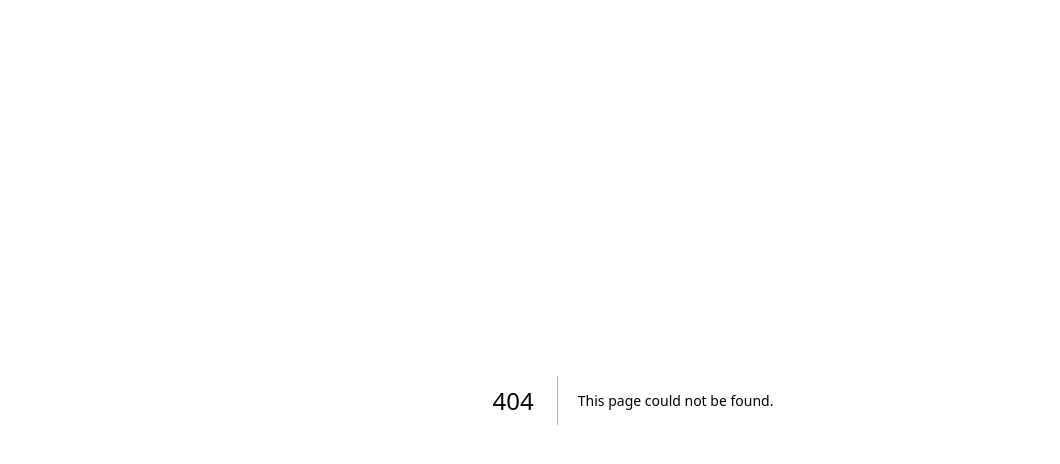
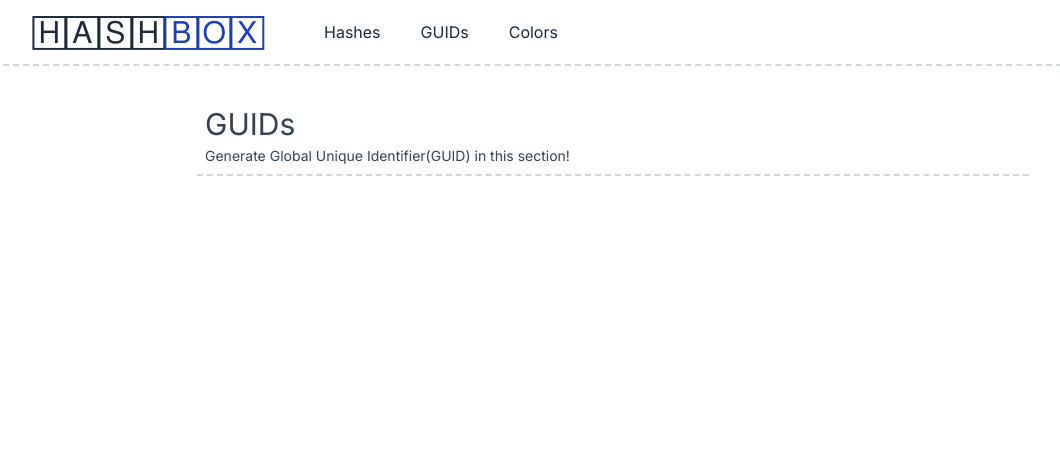
Before and after one commit to gabeFrancisco/hashbox, a Next.js app: page /guids in a window 1280 px wide. Before the commit this address had no page. Shown: the top 464 px of the page, without its empty margins (7-1067 px from the left). Built offline with nearby package versions, Linux system fonts and the light colour scheme.

Commit message:
changed main layout | created SectionTitle component

```diff
--- /dev/null
+++ b/src/app/guids/page.tsx
@@ -0,0 +1,12 @@
+import SectionTitle from '@/components/SectionTitle'
+import React from 'react'
+
+const page = () => {
+  return (
+    <div>
+      <SectionTitle title='GUIDs' subtitle='Generate Global Unique Identifier(GUID) in this section!'/>
+    </div>
+  )
+}
+
+export default page
--- a/src/app/layout.tsx
+++ b/src/app/layout.tsx
@@ -1,22 +1,40 @@
-import './globals.css'
-import type { Metadata } from 'next'
-import { Inter } from 'next/font/google'
+import Header from "@/components/Header";
+import "./globals.css";
+import type { Metadata } from "next";
+import { Inter } from "next/font/google";
+import Script from "next/script";
 
-const inter = Inter({ subsets: ['latin'] })
+const inter = Inter({ subsets: ["latin"] });
 
 export const metadata: Metadata = {
-  title: 'hashBox - Hash Generator',
-  description: 'Generate hashes, GUIDs and much more! A complete dev-friend app!',
-}
+  title: "hashBox - Hash Generator",
+  description:
+    "Generate hashes, GUIDs and much more! A complete dev-friend app!",
+};
 
 export default function RootLayout({
   children,
 }: {
-  children: React.ReactNode
+  children: React.ReactNode;
 }) {
   return (
     <html lang="en">
-      <body className={inter.className}>{children}</body>
+      <Script
+        async
+        src="https://pagead2.googlesyndication.com/pagead/js/adsbygoogle.js?client=ca-pub-2418822760151879"
+        strategy="lazyOnload"
+        crossOrigin="anonymous"
+      />
+      <body className={inter.className}>
+        <Header />
+        <div className="flex flex-row">
+          <div className="flex flex-col items-start w-40"></div>
+          <div className="flex flex-col w-full">
+            {children}
+          </div>
+          <div className="flex flex-col items-end m-5  w-40"></div>
+        </div>
+      </body>
     </html>
-  )
+  );
 }
--- a/src/app/page.tsx
+++ b/src/app/page.tsx
@@ -1,10 +1,11 @@
-import Header from '@/components/Header'
-import Image from 'next/image'
+import SectionTitle from "@/components/SectionTitle";
+import Image from "next/image";
 
 export default function Home() {
   return (
     <div>
-      <Header/>
+      <SectionTitle title="Hashes" subtitle="Generate hashes here!"/>
+
     </div>
-  )
+  );
 }
--- a/src/components/Header.tsx
+++ b/src/components/Header.tsx
@@ -5,12 +5,16 @@ const Header = () => {
   const links = [
     {
       title: "Hashes",
-      link: "/hashes",
+      link: "/",
     },
     {
       title: "GUIDs",
       link: "/guids",
     },
+    {
+      title: "Colors",
+      link: 'colors'
+    }
   ];
   return (
     <header className="flex flex-row items-center w-full border-b-2 border-gray-300 border-dashed">
--- /dev/null
+++ b/src/components/SectionTitle.tsx
@@ -0,0 +1,17 @@
+import React from 'react'
+
+interface SectionTitleProps{
+  title: string;
+  subtitle?: string;
+}
+
+const SectionTitle = (props: SectionTitleProps) => {
+  return (
+    <div className='mx-20 my-10 border-b-2 border-dashed border-gray-300 pb-2 text-gray-700'>
+      <h1 className='text-3xl mx-2'>{props.title}</h1>
+      <h3 className='text-sm mx-2 mt-1'>{props.subtitle}</h3>
+    </div>
+  )
+}
+
+export default SectionTitle
```
